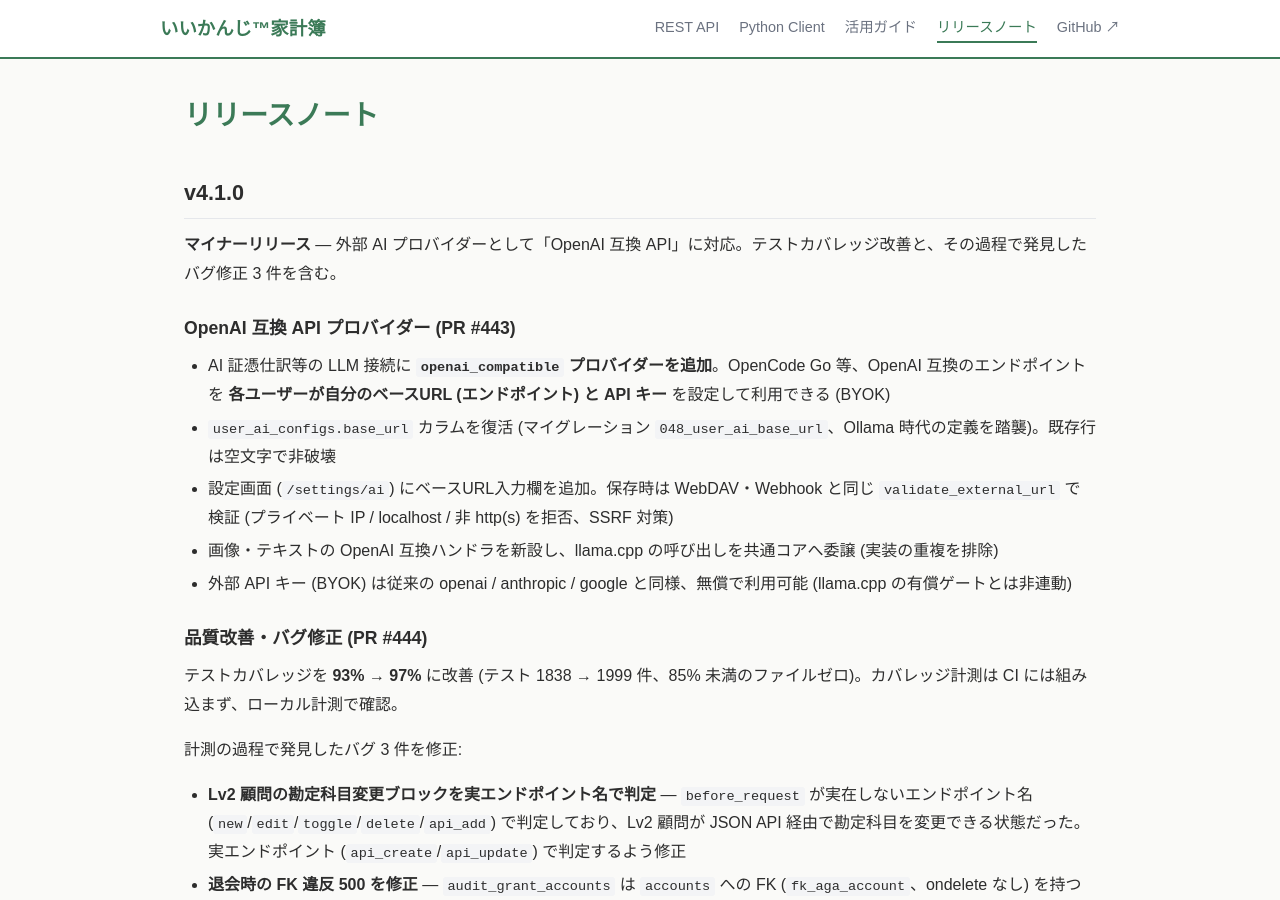
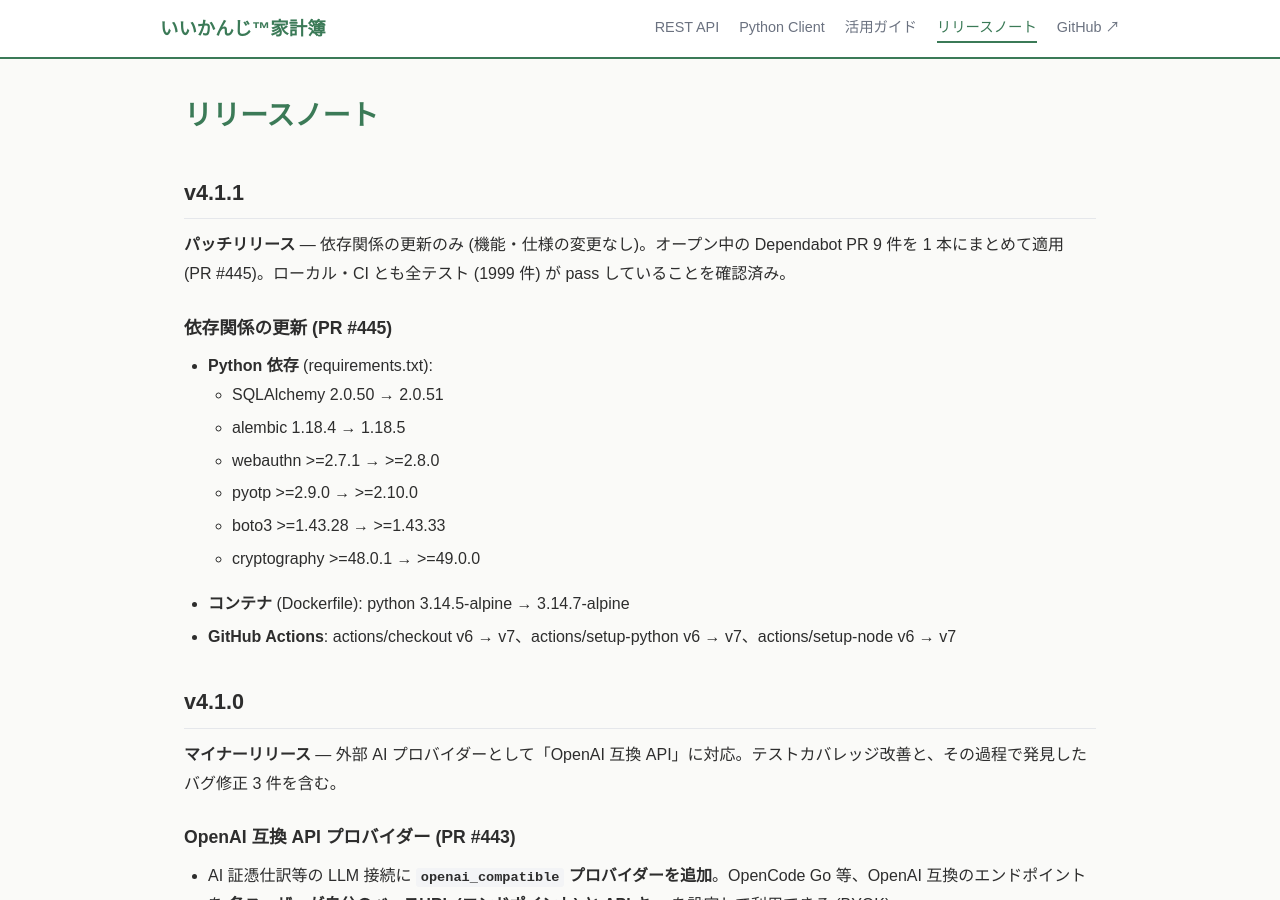
Before and after one commit to nananek/iikanji-kakeibo, a Jekyll site: the page built from docs/releases.md, in a window 1280 px wide and 900 px high. Built offline with Jekyll 4.4.1, drawn with Linux system fonts in a browser that asks for light colours.

Commit message:
docs: v4.1.1 リリースノート追加 + docker-compose.yml.example のイメージタグ更新
v4.1.0 以降の変更 (Dependabot 依存更新 9 件) をまとめて v4.1.1 とする。

```diff
--- a/docs/releases.md
+++ b/docs/releases.md
@@ -4,6 +4,22 @@
 ---
 
 # リリースノート
+
+## v4.1.1
+
+**パッチリリース** — 依存関係の更新のみ (機能・仕様の変更なし)。オープン中の Dependabot PR 9 件を 1 本にまとめて適用 (PR #445)。ローカル・CI とも全テスト (1999 件) が pass していることを確認済み。
+
+### 依存関係の更新 (PR #445)
+
+- **Python 依存** (requirements.txt):
+  - SQLAlchemy 2.0.50 → 2.0.51
+  - alembic 1.18.4 → 1.18.5
+  - webauthn >=2.7.1 → >=2.8.0
+  - pyotp >=2.9.0 → >=2.10.0
+  - boto3 >=1.43.28 → >=1.43.33
+  - cryptography >=48.0.1 → >=49.0.0
+- **コンテナ** (Dockerfile): python 3.14.5-alpine → 3.14.7-alpine
+- **GitHub Actions**: actions/checkout v6 → v7、actions/setup-python v6 → v7、actions/setup-node v6 → v7
 
 ## v4.1.0
 
```
Also changed, not shown: 1 other file.
